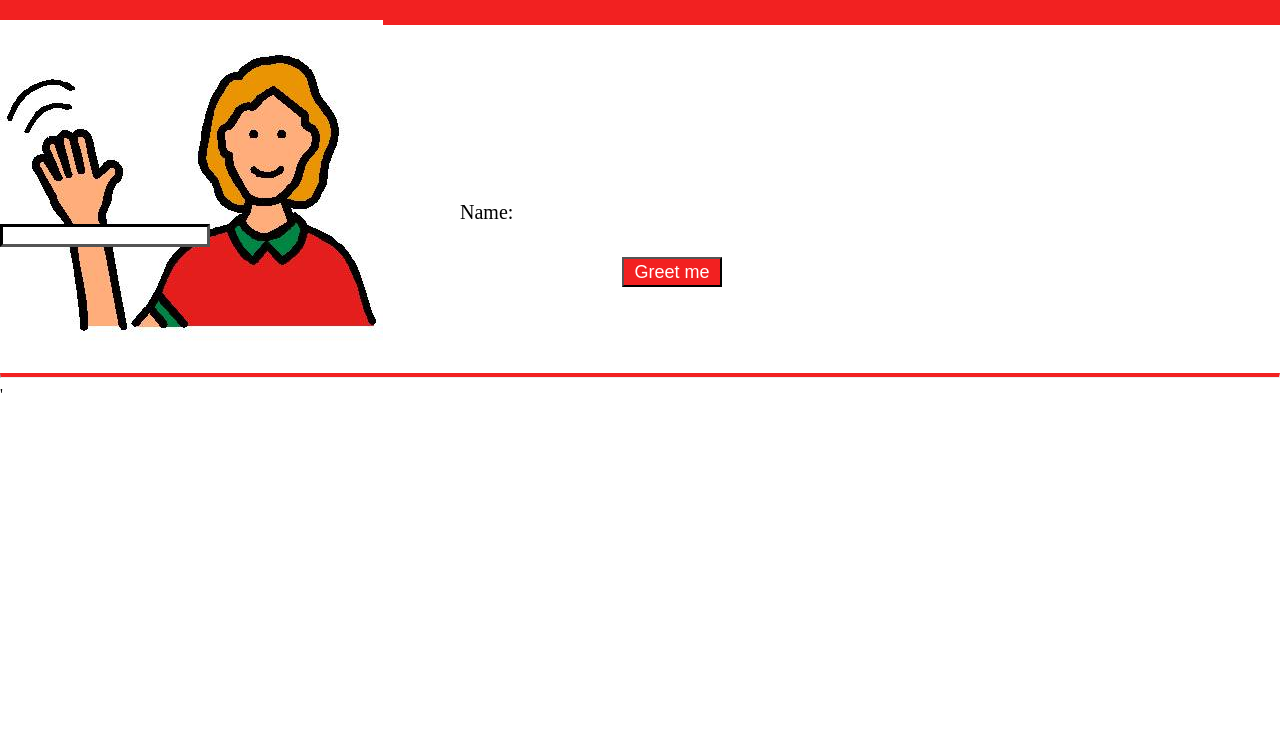
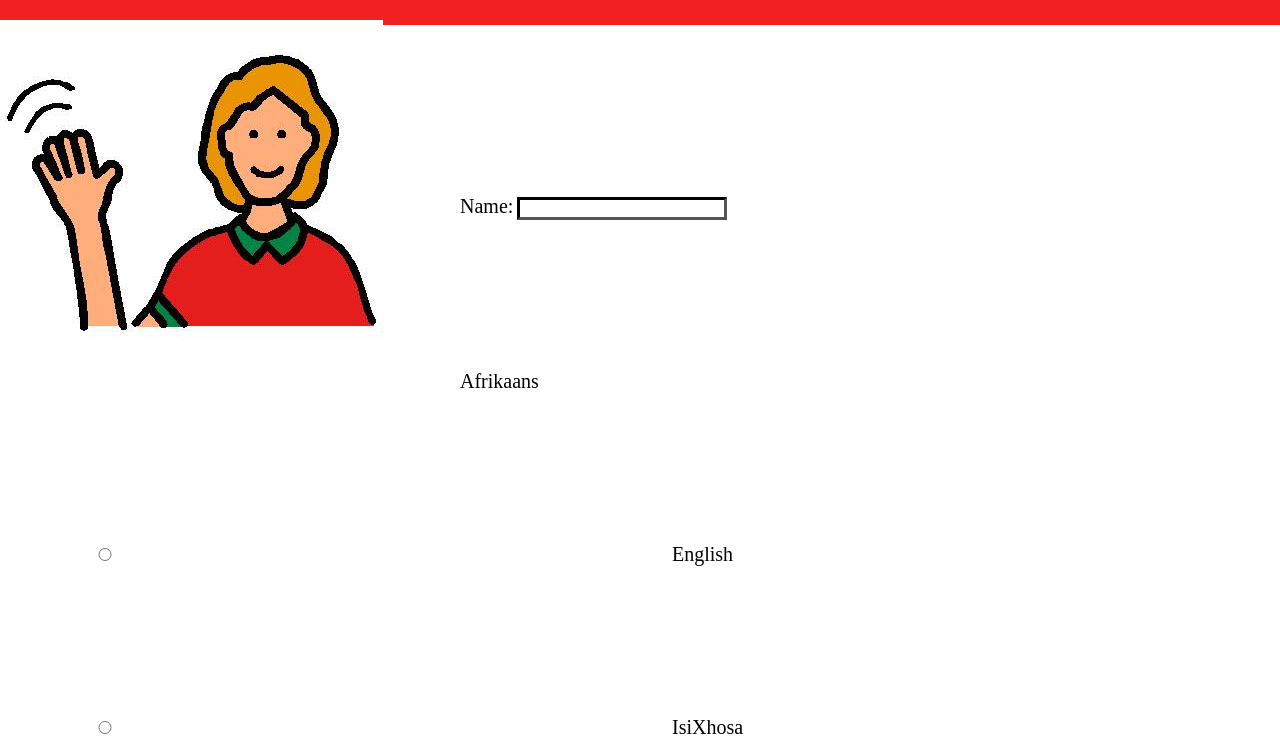
Before and after one commit to SinethembaDlova/greeting, a plain HTML site: page index.html in a window 1280 px wide. Shown: the part 55-795 px from the top of the page. Drawn offline with Linux system fonts and the light colour scheme.

Commit message:
final thing I did at codex today

```diff
--- a/greet.css
+++ b/greet.css
@@ -40,32 +40,30 @@ h1
 img
 {
   margin-top: -25px;
+  position: absolute;
 }
 label
 {
   color: black;
   font-size: 20px;
   margin-left: 460px;
-  margin-top: -150px;
+  margin-top: 150px;
   font-family: "sans-serif";
-  display:block;
+  display:inline-block;
 }
 
 input
 {
-  margin-top: 0;
-  border-width: medium;
+  border-width:medium;
   border-color: black;
   width: 200px;
-  margin-left: 460;
-
 }
 
 button
 {
   background-color: #f22121 !important;
   color: white;
-  margin-left: 622px;
+  margin-left: 635px;
   margin-top: 10px;
   font-size: 18px;
   height: 30px;
--- a/index.html
+++ b/index.html
@@ -17,8 +17,15 @@
 
       <img src="images/molo-image.jpg" alt="An image of someone who greets">
 
-      <label for="Name">Name:</label>
+      <label for="name">Name:</label>
       <input type="text" name="name" value=""> <br>
+      <label for="language">Afrikaans</label> <br>
+      <input type="radio" name="language" value="Afrikaans">
+      <label for="language">English</label> <br>
+      <input type="radio" name="language" value="English">
+      <label for="language">IsiXhosa</label> <br>
+      <input type="radio" name="language" value="IsiXhosa"> <br>
+
       <button type="button" name="Greet me">Greet me</button>
 
       <br>
```
